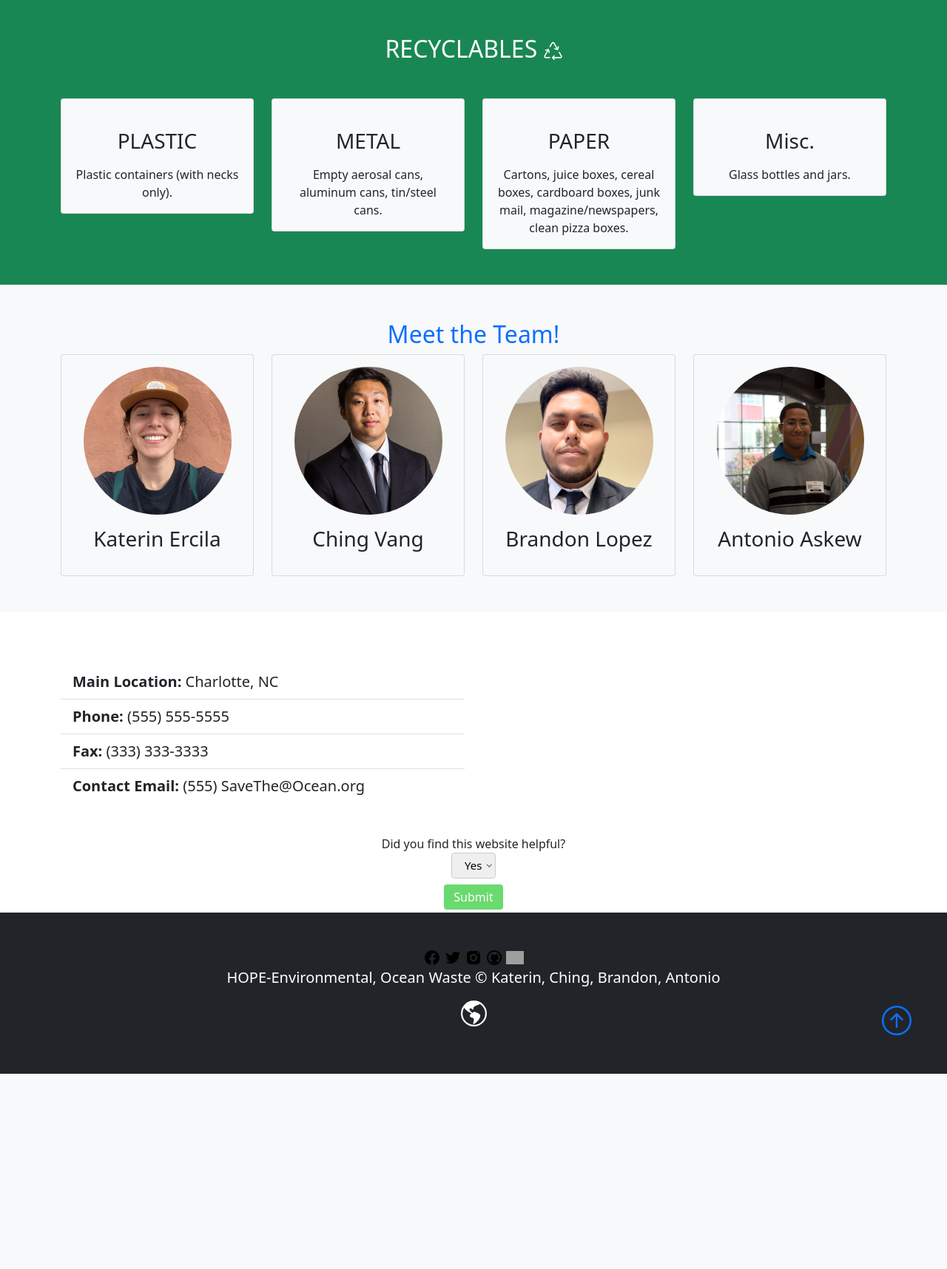
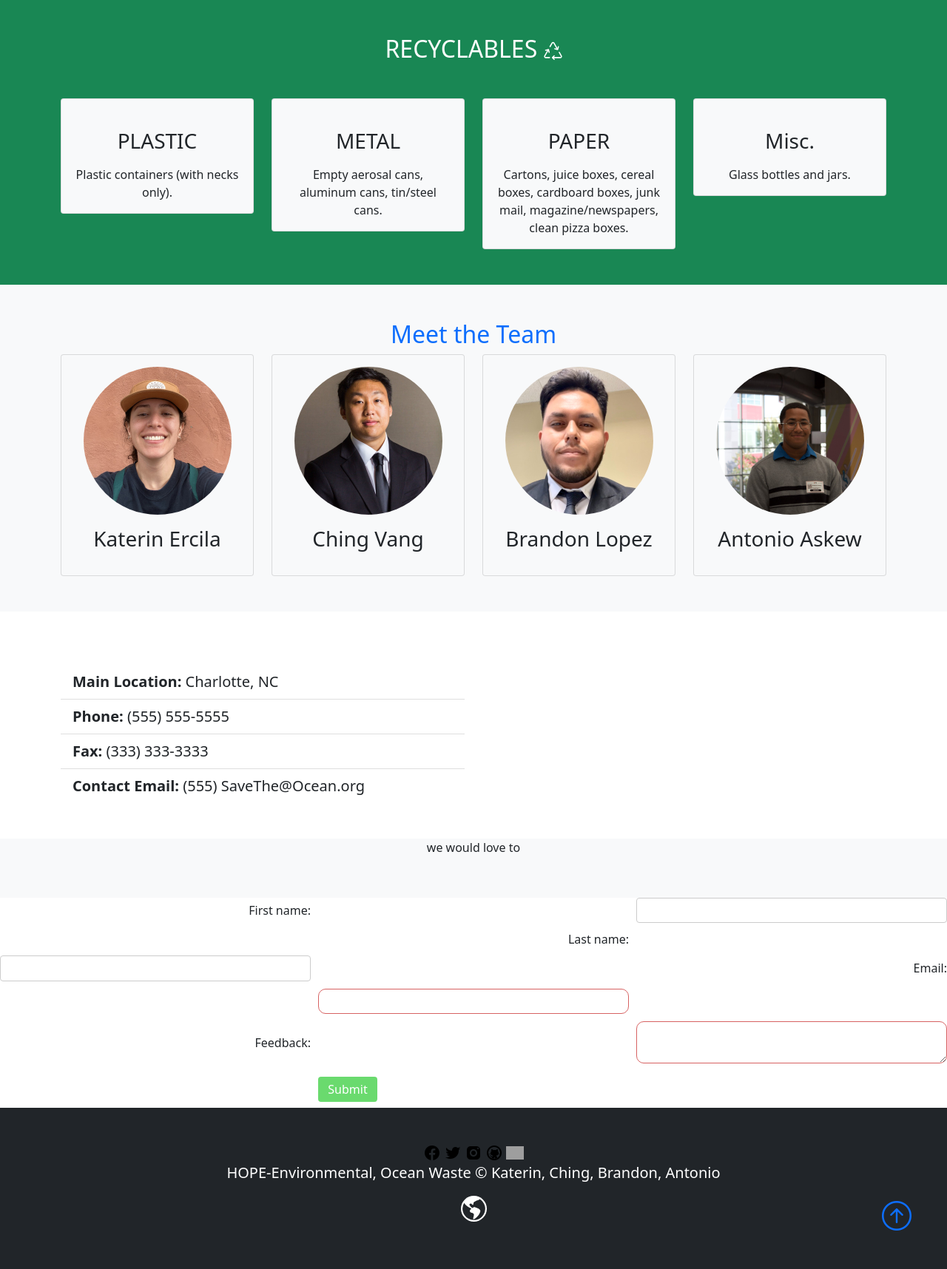
Before and after one commit to katercila/HOPE_pollution, a Node project: template views/home.hbs in a window 1280 px wide; the page is wider, and only the part inside the window is pictured. Shown: the part 3541-5257 px from the top of that part at 74% size. Before the commit the page ends 4993 px from the top of that part, so only its background shows below. Run offline with Node 20 templates, Linux system fonts and the light colour scheme; the template is opened without the code that fills it, so the values that code supplies are empty; some libraries are stand-ins or nearby versions; grey boxes are pictures that could not be loaded.

Commit message:
database update
Kat added feedback database

```diff
--- a/index.js
+++ b/index.js
@@ -1,170 +1,249 @@
-//needed npm express, path, hbs
 
 const express = require("express");
 const path = require('path');
 const hbs = require('hbs');
 const request = require('request');
-const bodyParser = ('body-parser')
-
+const pool = require('./database.js');
 const app = express();
 
 // Set the views directory and view engine for the app
 app.set('views', path.join(__dirname, 'views'));
 app.set('view engine', 'hbs');
 
-//sets middleware for body parser
- app.use(express.urlencoded({extended:false}));
+  const options = {
+//index.html
+app.use(express.static(path.join(__dirname, 'public')));
+
+// Parse JSON and URL-encoded request bodies
+app.use(express.json());
+app.use(express.urlencoded({ extended: false}));
+
+app.get('/', (req, res) => {
+  res.render('main');
+});
+app.get('/home', (req, res) => {
+  res.render('home');
+});
+
+// Define a route handler for the form submission endpoint that inserts data into the MySQL database
+app.post('/main', async (req, res) => {
+  const { firstname, lastname, email, feedback } = req.body;
+  console.log(`New feedback form submission: ${firstname}, ${lastname}, ${email}, ${feedback}`);
+
+  try {
+    // Execute an INSERT query with the form data
+    const [rows, fields] = await pool.execute(
+      'INSERT INTO feedback (first_name, last_name, email, feedback) VALUES (?, ?, ?, ?)',
+      [firstname, lastname, email, feedback]
+    );
+    console.log(`Inserted ${rows.affectedRows} row(s)`);
+    // Release the MySQL connection
+    // pool.releaseConnection(connect);  //ends
+    // connect.release();
+    res.send('Thanks for your feedback!');
+
+  } catch (err) {
+    console.log(err);
+    res.status(500).send('Internal Server Error');
+  }
+});
+
+// Start the server
+app.listen(8000, () => {
+  console.log('Listening on port 8000');
+});
+
+//npm downloads dotenv, mysql, mysql2
 
 
- function call_article(finishedAPI, ticker='aapl'){
-  const options = {
-    method: 'GET',
-    url: 'https://climate-news-feed.p.rapidapi.com/page/1',
-    qs: {limit: '10'},
-    headers: {
-      'X-RapidAPI-Key': '13d1b5e584mshf26bb79cd8c3801p1aba3fjsn419eecd14937',
-      'X-RapidAPI-Host': 'climate-news-feed.p.rapidapi.com',
-      useQueryString: true
-    },
-    json:true
-  }
-  request(options, function (error, response, body) {
-    if (error) throw new Error(error);
-    if(response.statusCode === 200){finishedAPI(body)}
-  });
-  // request('https://climate-news-feed.p.rapidapi.com/?rapidapi-key=13d1b5e584mshf26bb79cd8c3801p1aba3fjsn419eecd14937', {json:true},(err,res,body)=>{
-  //     if(err){return console.log(err);}
-  //     if(res.statusCode === 200){finishedAPI(body)}
-  // });
-}
+
+//PREVIOUS CODE
+
+//sets middleware for body parser
+//  app.use(express.urlencoded({extended:false}));
 
 
-// Define a route handler for the root URL
-// This renders the "main.hbs" view using the Handlebars templating engine
-app.get('/', function(req, res) {
-  call_article(function(doneAPI) {
-    res.render('home', {
-      news: doneAPI
-    });
-  })
-});
+//  function call_article(finishedAPI, ticker='aapl'){
+//   const options = {
+//     method: 'GET',
+//     url: 'https://climate-news-feed.p.rapidapi.com/page/1',
+//     qs: {limit: '10'},
+//     headers: {
+//       'X-RapidAPI-Key': '13d1b5e584mshf26bb79cd8c3801p1aba3fjsn419eecd14937',
+//       'X-RapidAPI-Host': 'climate-news-feed.p.rapidapi.com',
+//       useQueryString: true
+//     },
+//     json:true
+//   }
+//   request(options, function (error, response, body) {
+//     if (error) throw new Error(error);
+//     if(response.statusCode === 200){finishedAPI(body)}
+//   });
+//   // request('https://climate-news-feed.p.rapidapi.com/?rapidapi-key=13d1b5e584mshf26bb79cd8c3801p1aba3fjsn419eecd14937', {json:true},(err,res,body)=>{
+//   //     if(err){return console.log(err);}
+//   //     if(res.statusCode === 200){finishedAPI(body)}
+//   // });
+// }
+// //index.html
+// app.use(express.static(path.join(__dirname, 'public')));
 
-// this takes you to the home page
-app.get('/home', (req, res) => {
-  call_article(function(doneAPI){
-    res.render('home', {
-        news: doneAPI
-    })
-  })
-});
+// // Parse JSON and URL-encoded request bodies
+// app.use(express.json());
+// app.use(express.urlencoded({ extended: false}));
 
-app.post('/home', (req, res) => {
-  call_article(function(doneAPI){
-    res.render('home', {
-        news: doneAPI
-    })
-  })
-});
+// // Define a route handler for the root URL
+// // This renders the "main.hbs" view using the Handlebars templating engine
+// app.get('/', function(req, res) {
+//   call_article(function(doneAPI) {
+//     res.render('home', {
+//       news: doneAPI
+//     });
+//   })
+// app.get('/', (req, res) => {
+//   res.render('main');
+// });
+
+// // this takes you to the home page
+// app.get('/home', (req, res) => {
+//   call_article(function(doneAPI){
+//     res.render('home', {
+//         news: doneAPI
+//     })
+//   })
+//   res.render('home');
+// });
+
+// app.post('/home', (req, res) => {
+//   call_article(function(doneAPI){
+//     res.render('home', {
+//         news: doneAPI
+//     })
+//   })
+// });
+// // Define a route handler for the form submission endpoint that inserts data into the MySQL database
+// app.post('/main', async (req, res) => {
+//   const { firstname, lastname, email, feedback } = req.body;
+//   console.log(`New feedback form submission: ${firstname}, ${lastname}, ${email}, ${feedback}`);
+
+//   try {
+//     // Execute an INSERT query with the form data
+//     const [rows, fields] = await pool.execute(
+//       'INSERT INTO feedback (first_name, last_name, email, feedback) VALUES (?, ?, ?, ?)',
+//       [firstname, lastname, email, feedback]
+//     );
+//     console.log(`Inserted ${rows.affectedRows} row(s)`);
+//     // Release the MySQL connection
+//     // pool.releaseConnection(connect);  //ends
+//     // connect.release();
+//     res.send('Thanks for your feedback!');
+
+//   } catch (err) {
+//     console.log(err);
+//     res.status(500).send('Internal Server Error');
+//   }
+// });
+
+// // Serve static files from the "public" directory
+// app.use(express.static(path.join(__dirname, 'public')));
+// // Start the server
+// app.listen(8000, () => {
+//   console.log('Server listening on port 8000');
+//   console.log('Listening on port 8000');
+// });
 
 
-// Serve static files from the "public" directory
-app.use(express.static(path.join(__dirname, 'public')));
-app.listen(8000, () => {
-  console.log('Server listening on port 8000');
-});
+// // trash api
+// // const apiUrl = 'https://services3.arcgis.com/pI4ewELlDKS2OpCN/arcgis/rest/services/SDG_14_1_1_Plastic_debris_density/FeatureServer/0/query';
 
+// // const handleGetLitterClick = async () => {
+// //   const latitudeInput = document.getElementById('latitude-input');
+// //   const longitudeInput = document.getElementById('longitude-input');
+// //   const radiusInput = document.getElementById('radius-input');
+// //   const litterOutput = document.getElementById('litter-output');
 
-// trash api
-// const apiUrl = 'https://services3.arcgis.com/pI4ewELlDKS2OpCN/arcgis/rest/services/SDG_14_1_1_Plastic_debris_density/FeatureServer/0/query';
+// //   const latitude = latitudeInput.value;
+// //   const longitude = longitudeInput.value;
+// //   const radius = radiusInput.value;
 
-// const handleGetLitterClick = async () => {
-//   const latitudeInput = document.getElementById('latitude-input');
-//   const longitudeInput = document.getElementById('longitude-input');
-//   const radiusInput = document.getElementById('radius-input');
-//   const litterOutput = document.getElementById('litter-output');
+// //   const params = new URLSearchParams({
+// //     where: '1=1',
+// //     outFields: '*',
+// //     outSR: '4326',
+// //     f: 'json',
+// //     geometry: `${longitude},${latitude}`,
+// //     geometryType: 'esriGeometryPoint',
+// //     inSR: '4326',
+// //     spatialRel: 'esriSpatialRelIntersects',
+// //     distance: radius,
+// //     units: 'esriSRUnit_Meter'
+// //   });
 
-//   const latitude = latitudeInput.value;
-//   const longitude = longitudeInput.value;
-//   const radius = radiusInput.value;
+// //   const response = await fetch(`${apiUrl}?${params.toString()}`);
+// //   const data = await response.json();
 
-//   const params = new URLSearchParams({
-//     where: '1=1',
-//     outFields: '*',
-//     outSR: '4326',
-//     f: 'json',
-//     geometry: `${longitude},${latitude}`,
-//     geometryType: 'esriGeometryPoint',
-//     inSR: '4326',
-//     spatialRel: 'esriSpatialRelIntersects',
-//     distance: radius,
-//     units: 'esriSRUnit_Meter'
+// //   if (!data || !data.features || data.features.length === 0) {
+// //     litterOutput.textContent = 'No litter data found for this location';
+// //   } else {
+// //     const numItems = data.features.length;
+// //     litterOutput.textContent = `Number of items found: ${numItems}`;
+// //   }
+// // };
+
+// // const getLitterBtn = document.getElementById('get-litter-btn');
+// // getLitterBtn.addEventListener('click', handleGetLitterClick);
+
+// //ocean elavation api
+
+// // const API_KEY = 'e881ff5c-b841-11ed-a654-0242ac130002-e882009c-b841-11ed-a654-0242ac130002';
+// const API_KEY = '6bd03f1a-b930-11ed-bc36-0242ac130002-6bd03f92-b930-11ed-bc36-0242ac130002';
+
+// const getElevationData = async (lat, lng) => {
+//   const url = `https://api.stormglass.io/v2/elevation/point?lat=${lat}&lng=${lng}`;
+
+//   const response = await fetch(url, {
+//     headers: {
+//       'Authorization': API_KEY
+//     }
 //   });
 
-//   const response = await fetch(`${apiUrl}?${params.toString()}`);
 //   const data = await response.json();
 
-//   if (!data || !data.features || data.features.length === 0) {
-//     litterOutput.textContent = 'No litter data found for this location';
-//   } else {
-//     const numItems = data.features.length;
-//     litterOutput.textContent = `Number of items found: ${numItems}`;
+//   return data;
+// };
+
+// const getLocationData = async (location) => {
+//   const url = `https://nominatim.openstreetmap.org/search?q=${location}&format=json&limit=1`;
+
+//   const response = await fetch(url);
+//   const data = await response.json();
+
+//   return data[0];
+// };
+
+// const handleGetElevationClick = async () => {
+//   const locationInput = document.getElementById('location-input');
+//   const elevationOutput = document.getElementById('elevation-output');
+
+//   const location = locationInput.value;
+
+//   try {
+//     // Use the OpenStreetMap Nominatim API to get the latitude and longitude of the location
+//     const locationData = await getLocationData(location);
+//     const latLng = {
+//       lat: locationData.lat,
+//       lng: locationData.lon
+//     };
+
+//     // Get the elevation data from the Stormglass API
+//     const elevationData = await getElevationData(latLng.lat, latLng.lng);
+//     console.log(elevationData)
+//     console.log(typeof elevationData.data)
+//     elevationOutput.textContent = `Elevation: ${elevationData.data.elevation}`;
+//   } catch (error) {
+//     elevationOutput.textContent = `Error: ${error.message}`;
 //   }
 // };
 
-// const getLitterBtn = document.getElementById('get-litter-btn');
-// getLitterBtn.addEventListener('click', handleGetLitterClick);
-
-//ocean elavation api
-
-// const API_KEY = 'e881ff5c-b841-11ed-a654-0242ac130002-e882009c-b841-11ed-a654-0242ac130002';
-const API_KEY = '6bd03f1a-b930-11ed-bc36-0242ac130002-6bd03f92-b930-11ed-bc36-0242ac130002';
-
-const getElevationData = async (lat, lng) => {
-  const url = `https://api.stormglass.io/v2/elevation/point?lat=${lat}&lng=${lng}`;
-
-  const response = await fetch(url, {
-    headers: {
-      'Authorization': API_KEY
-    }
-  });
-
-  const data = await response.json();
-
-  return data;
-};
-
-const getLocationData = async (location) => {
-  const url = `https://nominatim.openstreetmap.org/search?q=${location}&format=json&limit=1`;
-
-  const response = await fetch(url);
-  const data = await response.json();
-
-  return data[0];
-};
-
-const handleGetElevationClick = async () => {
-  const locationInput = document.getElementById('location-input');
-  const elevationOutput = document.getElementById('elevation-output');
-
-  const location = locationInput.value;
-
-  try {
-    // Use the OpenStreetMap Nominatim API to get the latitude and longitude of the location
-    const locationData = await getLocationData(location);
-    const latLng = {
-      lat: locationData.lat,
-      lng: locationData.lon
-    };
-
-    // Get the elevation data from the Stormglass API
-    const elevationData = await getElevationData(latLng.lat, latLng.lng);
-    console.log(elevationData)
-    console.log(typeof elevationData.data)
-    elevationOutput.textContent = `Elevation: ${elevationData.data.elevation}`;
-  } catch (error) {
-    elevationOutput.textContent = `Error: ${error.message}`;
-  }
-};
-
 // const getElevationBtn = document.getElementById('get-elevation-btn');
 // getElevationBtn.addEventListener('click', handleGetElevationClick);
+//npm downloads dotenv, mysql, mysql2
--- a/package.json
+++ b/package.json
@@ -1,9 +1,12 @@
 {
   "dependencies": {
     "body-parser": "^1.20.2",
+    "dotenv": "^16.0.3",
     "express": "^4.18.2",
     "express-handlebars": "^7.0.1",
     "hbs": "^4.2.0",
+    "mysql": "^2.18.1",
+    "mysql2": "^3.2.0",
     "nodemon": "^2.0.20",
     "request": "^2.88.2"
   },
@@ -25,5 +28,4 @@
     "url": "https://github.com/katercila/HOPE_pollution/issues"
   },
   "homepage": "https://github.com/katercila/HOPE_pollution#readme"
-
 }
--- a/public/style.css
+++ b/public/style.css
@@ -109,3 +109,54 @@ select {
   input[type="submit"]:hover {
     background-color: #386c3b;
   }
+
+/* FEEDBACK FORM */
+input[type="email"],
+select {
+  display: inline-block;
+  padding: 5px 17px;
+  border: 1px solid rgb(215, 98, 98);
+  border-radius: 10px;
+  box-sizing: border-box;
+  font-size: 15px;
+}
+
+#feedback {
+  display: inline-block;
+  padding: 5px 17px;
+  border: 1px solid rgb(215, 98, 98);
+  border-radius: 10px;
+  box-sizing: border-box;
+  font-size: 15px;
+ }
+ .center {
+  text-align: center;
+}
+.feedbackform{
+  background-color: #f8f9fa;
+  height: 80px;
+  text-align: center;
+}
+#get-litter-btn {
+  background-color: rgb(218, 181, 136);
+  color: #fff;
+  font-size: 16px;
+  /* border-radius: 10px; */
+  margin-top: 10px;
+  align-items: left;
+}
+form {
+  display: grid;
+  grid-template-columns: repeat(3, 1fr);
+  grid-gap: 10px;
+  align-items: center;
+}
+
+form label {
+  text-align: right;
+}
+
+form input {
+  width: 100%;
+  box-sizing: border-box;
+}
--- a/views/home.hbs
+++ b/views/home.hbs
@@ -290,12 +290,10 @@
         </div>
       </div>
     </section>
-<!-- ANTONIO'S FEEDBACK FORM -->
-
         <!-- MEET THE TEAM -->
     <section id="recycle" class="p-5 bg-light">
       <div class="container">
-        <h2 class="text-center text-primary">Meet the Team! </h2>
+        <h2 class="text-center text-primary">Meet the Team </h2>
 
         <div class="row g-4">
             <div class="col-md-6 col-lg-3">
@@ -365,15 +363,23 @@
         </div>
       </div>
     </section>
-    <!-- FEEDBACK ? -->
-    <div class="feedback">
-    <label for="select-box">Did you find this website helpful?</label>
-    <select>
-      <option value="apple">Yes</option>
-      <option value="banana">No</option>
-    </select>
+ <!-- FEEDBACK ? -->
+ <div class="feedbackform">
+ <p>we would love to</p>
+ </div>
+  <div class="center">
+  <form method="POST" action="/main">
+    <label for="firstname">First name:</label><br>
+    <input type="text" id="firstname" name="firstname"><br>
+    <label for="lastname">Last name:</label><br>
+    <input type="text" id="lastname" name="lastname"><br>
+    <label for="email">Email:</label><br>
+    <input type="email" id="email" name="email"><br>
+    <label for="feedback">Feedback:</label><br>
+    <textarea id="feedback" name="feedback"></textarea><br>
     <input type="submit" value="Submit">
-  </div>
+  </form>
+</div>
     <!-- FOOTER -->
     <footer class="p-5 bg-dark text-white text-center position-relative">
       <div class="footercontainer">
```
Also changed, not shown: database.js (added, +17 -0 lines), public/index.html (+17 -12 lines), views/layouts/main.hbs (+18 -11 lines), 2 other files.
